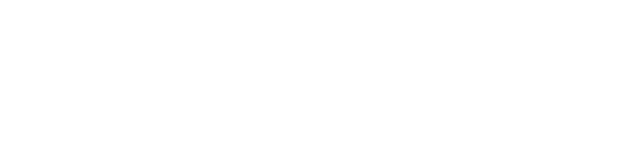
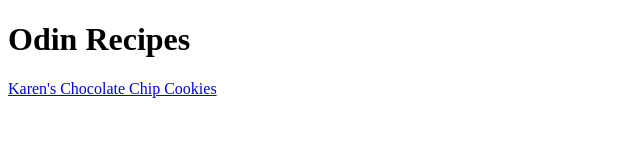
Before and after one commit to kcontreras22/odin-recipes, a plain HTML site: page index.html in a window 1280 px wide. Shown: the whole page, without its empty margins (0-640 px from the left). Drawn offline with Linux system fonts and the light colour scheme.

Commit message:
Add link to newly created chocolate chip recipe

```diff
--- a/index.html
+++ b/index.html
@@ -4,5 +4,8 @@
     <meta charset="UTF-8" />
     <title>Recipes</title>
   </head>
-  <body></body>
+  <body>
+    <h1>Odin Recipes</h1>
+    <a href="chocolate_chip_cookies.html">Karen's Chocolate Chip Cookies</a>
+  </body>
 </html>
```
